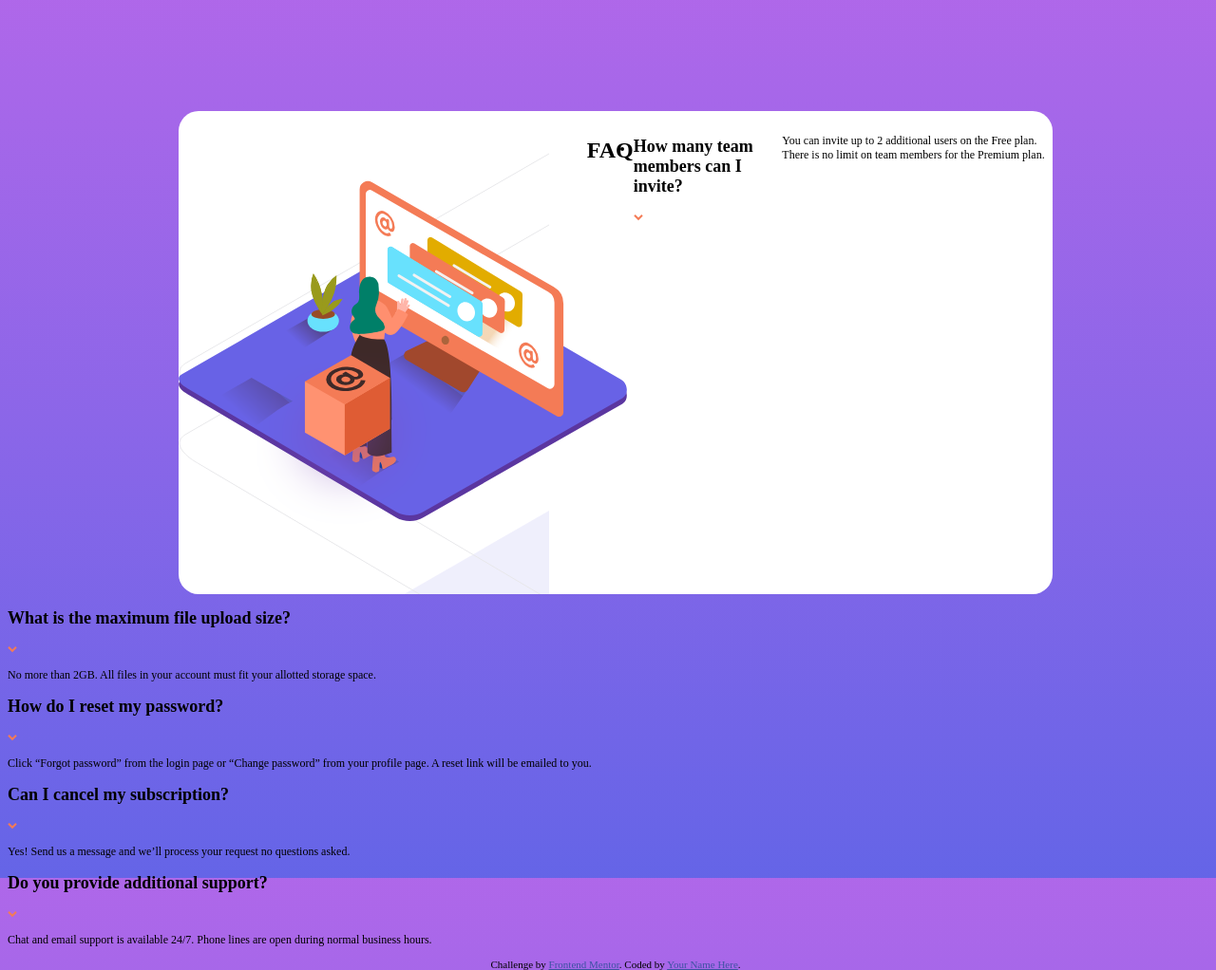
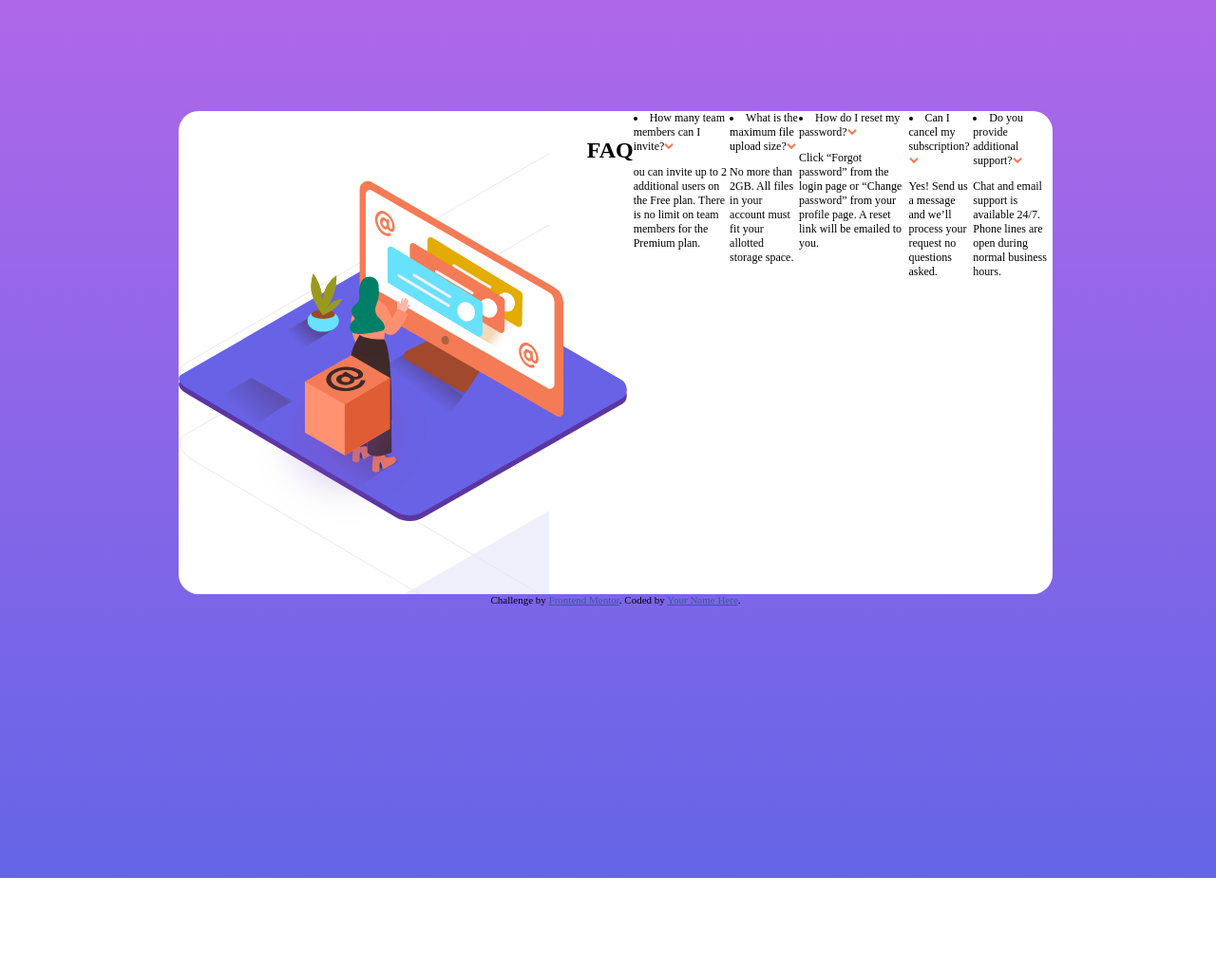
Before and after one commit to LucasZuk/faq-accordion-card-main, a plain HTML site: page index.html in a window 1280 px wide. Shown: the whole page at 95% size. After the commit the page ends 925 px from the top, so only its background shows below. Drawn offline with Linux system fonts and the light colour scheme.

Commit message:
Added JS Contstructor for the questions/responses

```diff
--- a/index.html
+++ b/index.html
@@ -31,52 +31,7 @@
     <ul class="faq">
       <h1 class="faq__title-layout"> FAQ </h1>
 
-      <!-- QUESTION / RESPONSE BLOC-->
-      <div class="faq__unit">
-        <li class="faq_question">
-          <h2 class="faq__question--layout"> How many team members can I invite? </h2>
-          <img src="./images/icon-arrow-down.svg" alt=">" class="faq__icon-arrow"/>
-        </div>
-        <p class="faq__response faq__response--layout">You can invite up to 2 additional users on the Free plan. There is no limit on
-      team members for the Premium plan.</p>
-      </div>
 
-      <!-- QUESTION / RESPONSE BLOC-->
-      <div>
-        <div>
-          <h2>What is the maximum file upload size?</h2>
-          <img src="./images/icon-arrow-down.svg" alt=">" class="icon-arrow"/>
-        </div>
-        <p>No more than 2GB. All files in your account must fit your allotted storage space.</p>
-      </div>
-
-      <!-- QUESTION / RESPONSE BLOC-->
-      <div>
-        <div>
-          <h2>How do I reset my password?</h2>
-          <img src="./images/icon-arrow-down.svg" alt=">" class="icon-arrow"/>
-        </div>
-        <p>Click “Forgot password” from the login page or “Change password” from your profile page.
-      A reset link will be emailed to you.</p>
-      </div>
-
-      <!-- QUESTION / RESPONSE BLOC-->
-      <div>
-        <div>
-          <h2>Can I cancel my subscription?</h2>
-          <img src="./images/icon-arrow-down.svg" alt=">" class="icon-arrow"/>
-        </div>
-        <p>Yes! Send us a message and we’ll process your request no questions asked.</p>
-      </div>
-
-      <!-- QUESTION / RESPONSE BLOC-->
-      <div>
-        <div>
-          <h2>Do you provide additional support?</h2>
-          <img src="./images/icon-arrow-down.svg" alt=">" class="icon-arrow"/>
-        </div>
-        <p>Chat and email support is available 24/7. Phone lines are open during normal business hours.</p>
-      </div>
 
     </ul>
   </div>
@@ -87,7 +42,7 @@
     Coded by <a href="#">Your Name Here</a>.
   </div>
 
-  <script src="../js/animations.js"></script>
-  <script src="../js/bloc_question_response.js"></script>
+  <script src="./js/animations.js"></script>
+  <script src="./js/bloc_question_response.js"></script>
 </body>
 </html>
--- a/js/bloc_question_response.js
+++ b/js/bloc_question_response.js
@@ -1,5 +1,6 @@
-let faqNode = document.getElementsbyClassName("faq")[0];
+let faqNode = document.getElementsByClassName("faq")[0];
 
+/* CREATE QUESTION / RESPONSE BLOC */
 class faqBloc
 {
 	constructor(question, response)
@@ -8,16 +9,18 @@ class faqBloc
 		this.response = response;
 	}
 
+	/* SIMPLE FUNCTION IN ORDER TO PUBLISH THE BLOC */
 	publishFaqBloc()
 	{
+
 		let unit = document.createElement("div");
 		let question = document.createElement("li");
 		let arrow = document.createElement("img");
 		let response = document.createElement("p");
 
-		question.innerText = question;
-		response.innerText = response;
-		arrow.src = "../images/icon-arrow-down.svg";
+		question.innerHTML = this.question;
+		response.innerHTML = this.response;
+		arrow.src = "./images/icon-arrow-down.svg";
 		arrow.alt = ">"
 
 		unit.classList.add("faq__unit");
@@ -29,58 +32,19 @@ class faqBloc
 		unit.append(question);
 		question.append(arrow);
 		unit.append(response);
-
-
-
 	}
 }
 
+/* LIST OF ALL THE FAQ QUESTION/RESPONSE */
+let faq = [];
+faq.push(new faqBloc("How many team members can I invite?", "ou can invite up to 2 additional users on the Free plan. There is no limit on team members for the Premium plan."));
+faq.push(new faqBloc("What is the maximum file upload size?", "No more than 2GB. All files in your account must fit your allotted storage space."));
+faq.push(new faqBloc("How do I reset my password?", "Click “Forgot password” from the login page or “Change password” from your profile page. A reset link will be emailed to you."));
+faq.push(new faqBloc("Can I cancel my subscription?", "Yes! Send us a message and we’ll process your request no questions asked."));
+faq.push(new faqBloc("Do you provide additional support?", "Chat and email support is available 24/7. Phone lines are open during normal business hours."));
 
-const faq[0] = new faqBloc("How many team members can I invite?" , "You can invite up to 2 additional users on the Free plan. There is no limit on team members for the Premium plan.");
-const faq[1] = new faqBloc("How many team members can I invite?" , "You can invite up to 2 additional users on the Free plan. There is no limit on team members for the Premium plan.");
-
-// <div class="faq__unit">
-//         <li class="faq_question">
-//           <h2 class="faq__question--layout"> How many team members can I invite? </h2>
-//           <img src="./images/icon-arrow-down.svg" alt=">" class="faq__icon-arrow"/>
-//         </div>
-//         <p class="faq__response faq__response--layout">You can invite up to 2 additional users on the Free plan. There is no limit on
-//       team members for the Premium plan.</p>
-//       </div>
-
-//       <!-- QUESTION / RESPONSE BLOC-->
-//       <div>
-//         <div>
-//           <h2>What is the maximum file upload size?</h2>
-//           <img src="./images/icon-arrow-down.svg" alt=">" class="icon-arrow"/>
-//         </div>
-//         <p>No more than 2GB. All files in your account must fit your allotted storage space.</p>
-//       </div>
-
-//       <!-- QUESTION / RESPONSE BLOC-->
-//       <div>
-//         <div>
-//           <h2>How do I reset my password?</h2>
-//           <img src="./images/icon-arrow-down.svg" alt=">" class="icon-arrow"/>
-//         </div>
-//         <p>Click “Forgot password” from the login page or “Change password” from your profile page.
-//       A reset link will be emailed to you.</p>
-//       </div>
-
-//       <!-- QUESTION / RESPONSE BLOC-->
-//       <div>
-//         <div>
-//           <h2>Can I cancel my subscription?</h2>
-//           <img src="./images/icon-arrow-down.svg" alt=">" class="icon-arrow"/>
-//         </div>
-//         <p>Yes! Send us a message and we’ll process your request no questions asked.</p>
-//       </div>
-
-//       <!-- QUESTION / RESPONSE BLOC-->
-//       <div>
-//         <div>
-//           <h2>Do you provide additional support?</h2>
-//           <img src="./images/icon-arrow-down.svg" alt=">" class="icon-arrow"/>
-//         </div>
-//         <p>Chat and email support is available 24/7. Phone lines are open during normal business hours.</p>
-//       </div>
+/* PUBLICATION OF ALL THE BLOCS */
+for (var i=0; i < faq.length ; i++)
+{
+	faq[i].publishFaqBloc();
+}
```
